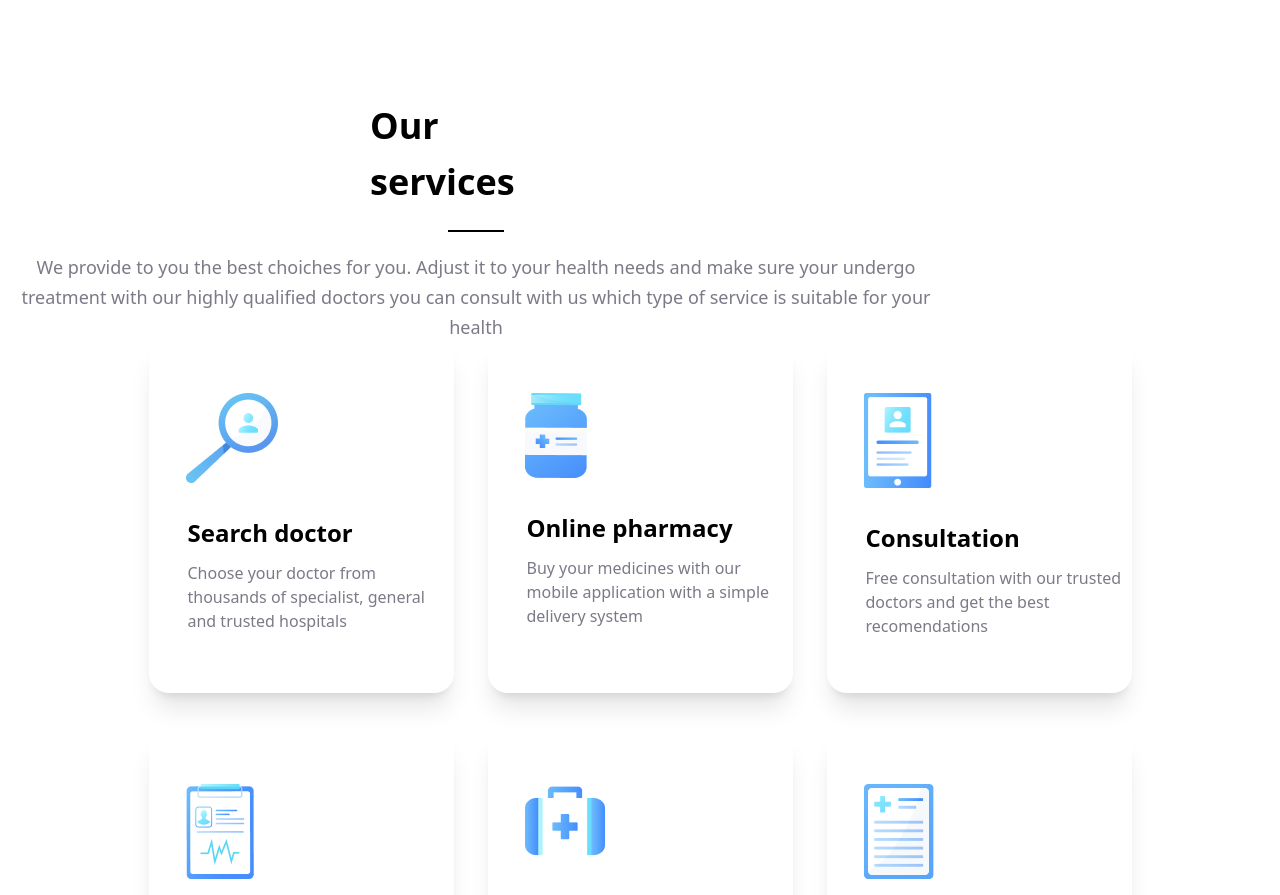
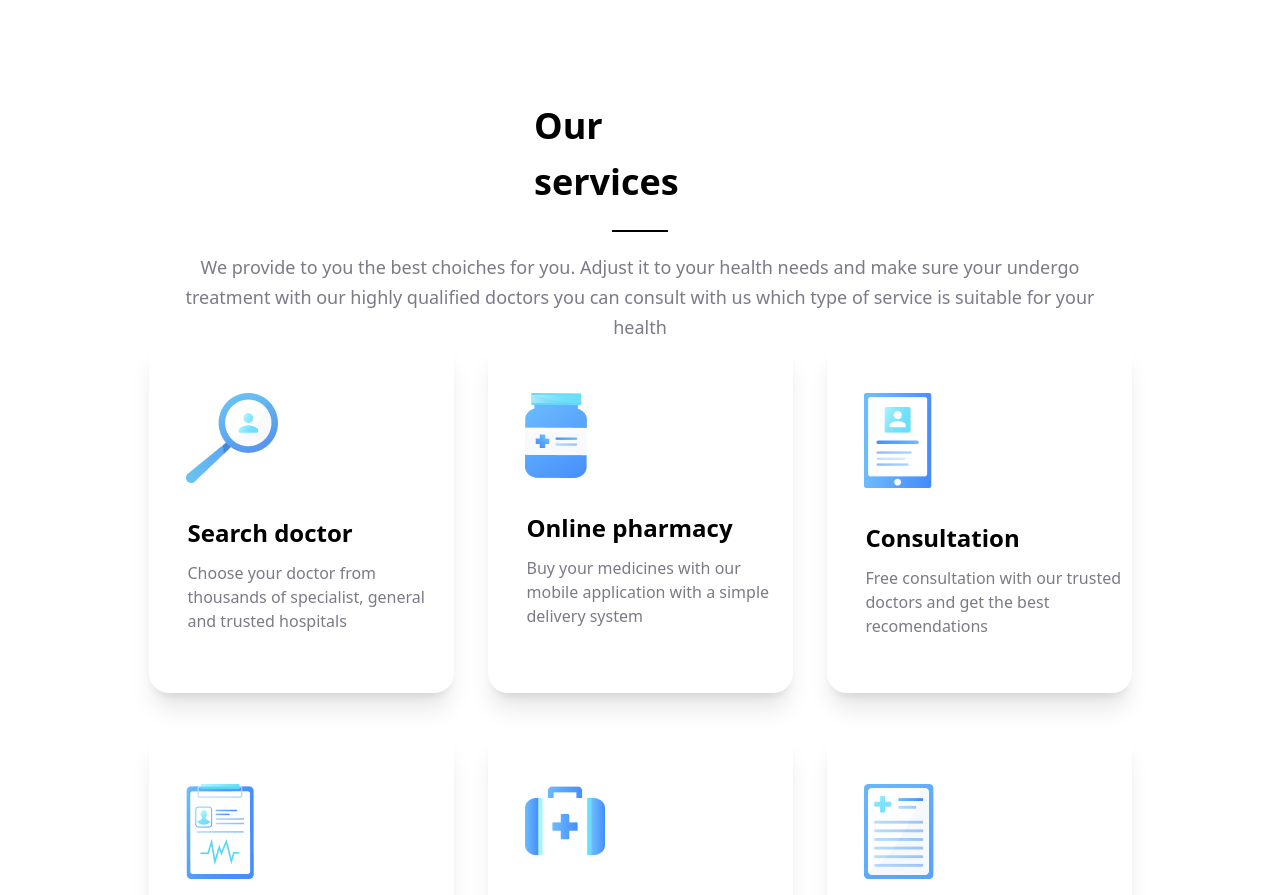
Before and after one commit to richardayikwei/Trafalgar-react, a React (Vite) app: page / in a window 1280 px wide. Shown: the part 811-1706 px from the top of the page. Built offline with nearby package versions, Linux system fonts and the light colour scheme.

Commit message:
auto margin

```diff
--- a/src/App.tsx
+++ b/src/App.tsx
@@ -42,7 +42,7 @@ function App() {
           </div>
         </div>
       </section>
-      <div className="flex items-center flex-col space-y-5 md:h-[177px] max-w-[952px] lg:mt-[100px]">
+      <div className="mx-auto flex items-center flex-col space-y-5 md:h-[177px] max-w-[952px] lg:mt-[100px]">
         <div className="w-[212px] font-bold leading-[56px] text-[36px]">
           <h1>Our services</h1>
         </div>
```
